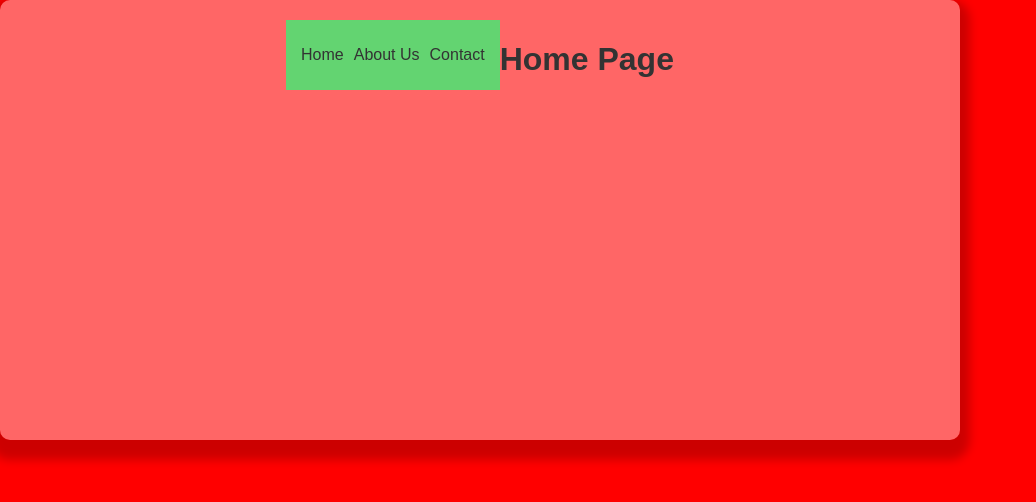
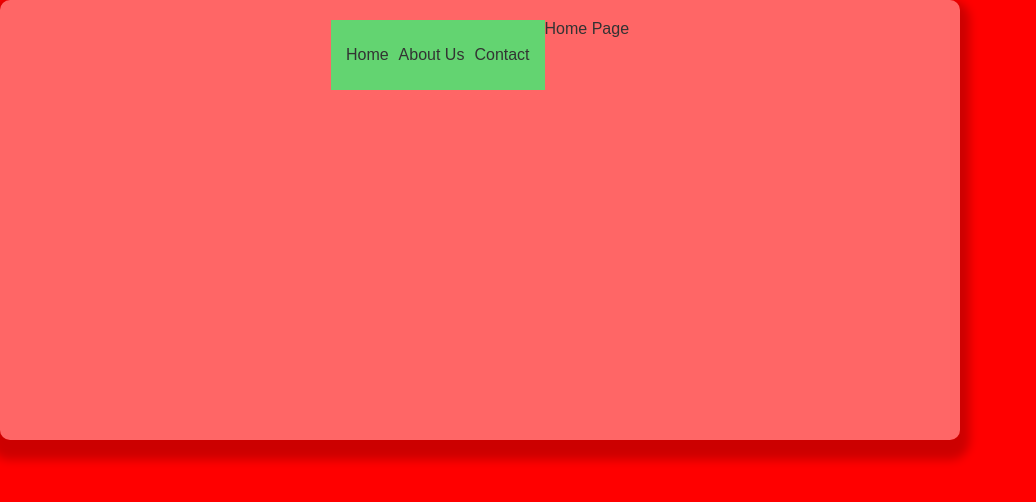
Before and after one commit to brettl1991/Portfolio-01, a Next.js app: page / in a window 1280 px wide. Shown: the top 502 px of the page, without its empty margins (0-1036 px from the left). Built offline with nearby package versions, Linux system fonts and the light colour scheme.

Commit message:
change h1 to div

```diff
--- a/src/app/page.tsx
+++ b/src/app/page.tsx
@@ -3,7 +3,7 @@
 export default function Home() {
   return (
     <>
-      <h1>Home Page</h1>
+      <div>Home Page</div>
     </>
   );
 }
```
